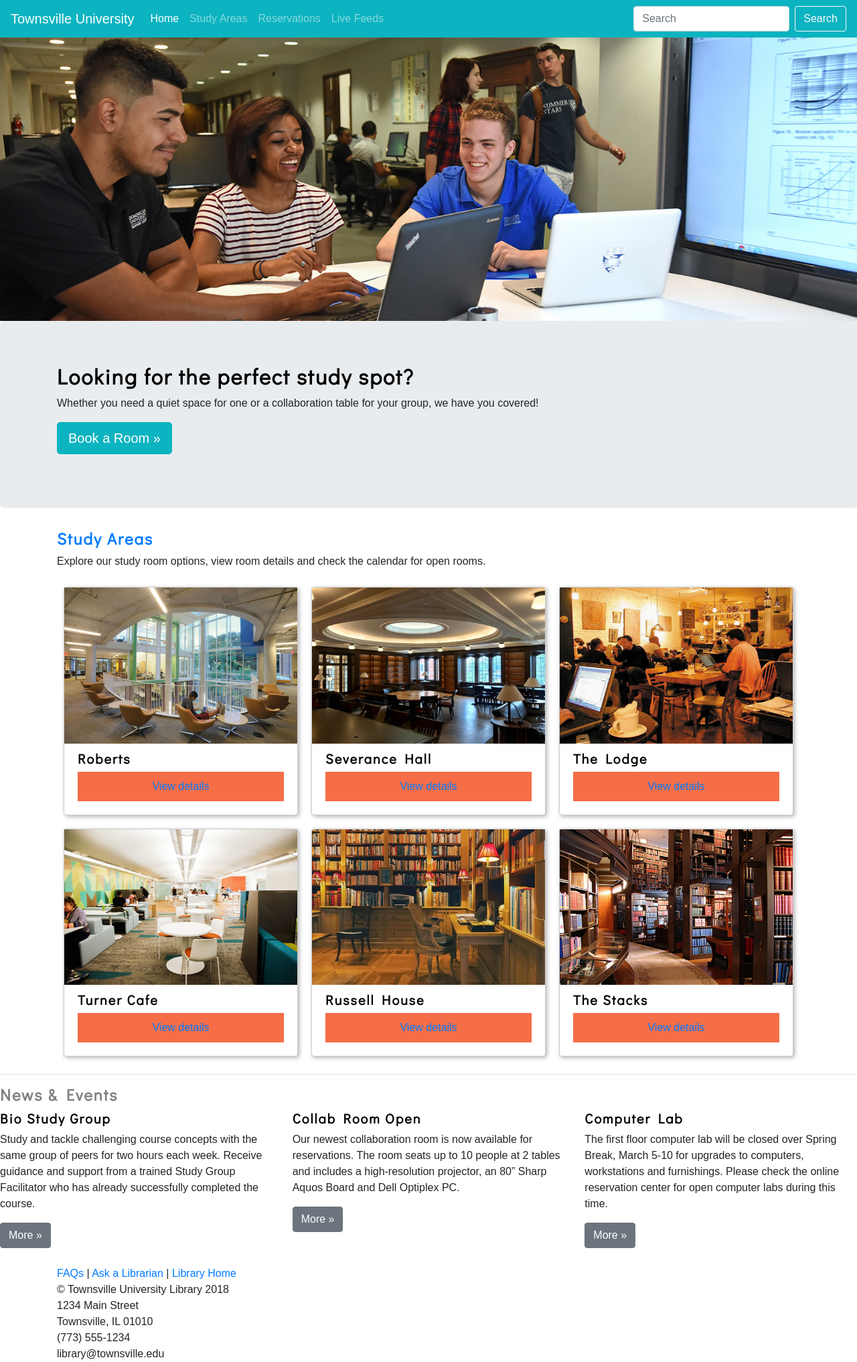
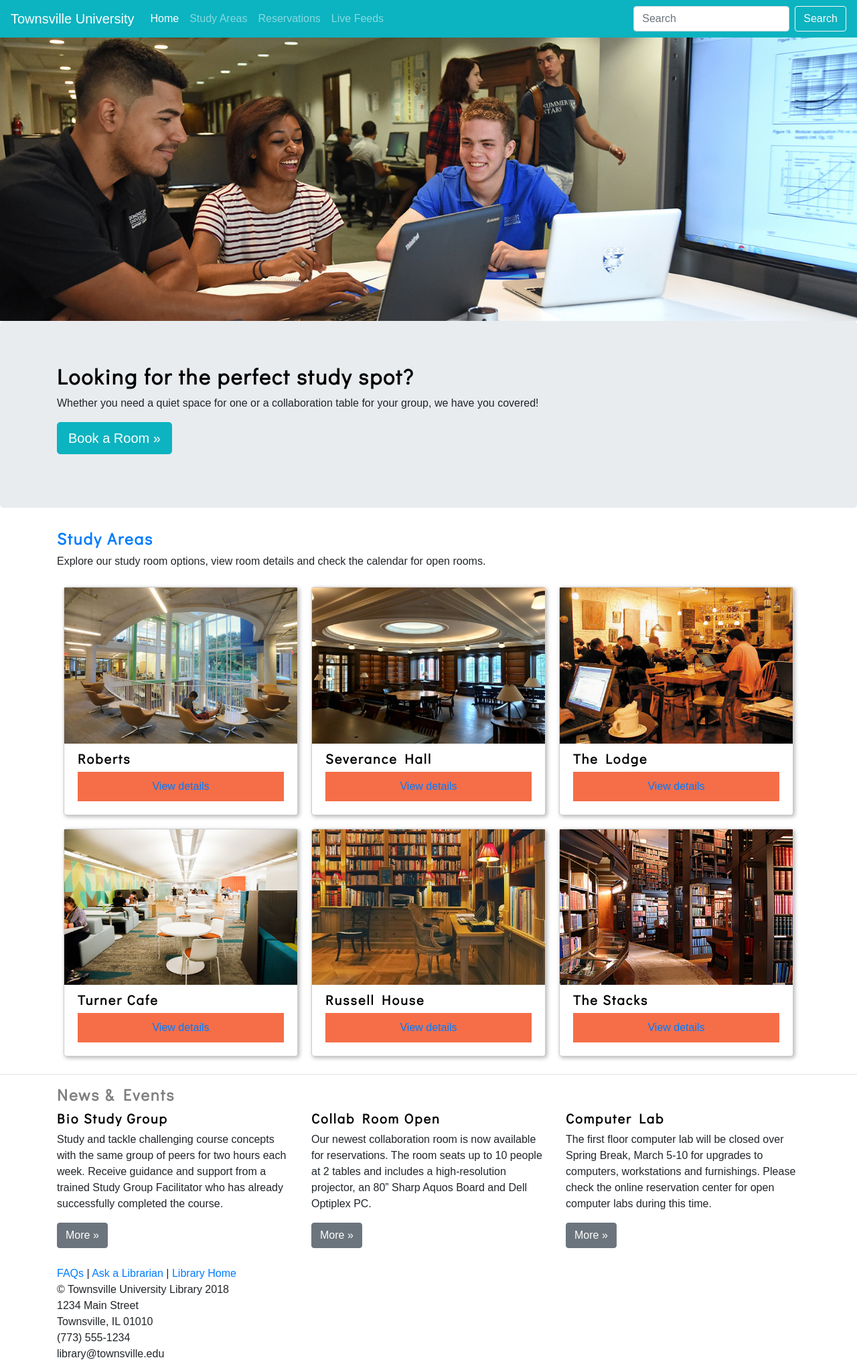
Before and after one commit to DOMLIS786/GAstudyareas, a Jekyll site: the page built from index.html, in a window 1280 px wide. Shown: the whole page at 67% size. Built offline with Jekyll 4.4.1, drawn with Linux system fonts in a browser that asks for light colours.

Commit message:
Update index.html

```diff
--- a/index.html
+++ b/index.html
@@ -68,7 +68,8 @@ title: Home
 </section>
 
 <hr>
- <section class="news">
+ <section class="container">
+  <section class="news">
    <h2>News & Events</h2>
         <div class="row">
           <div class="col-md-4">
@@ -87,7 +88,7 @@ title: Home
             <p><a class="btn btn-secondary" href="#" role="button">More &raquo;</a></p>
           </div>
         </div>
-  </div>
+  </section>
 </section>
 
 {% include footer.html %}
```
